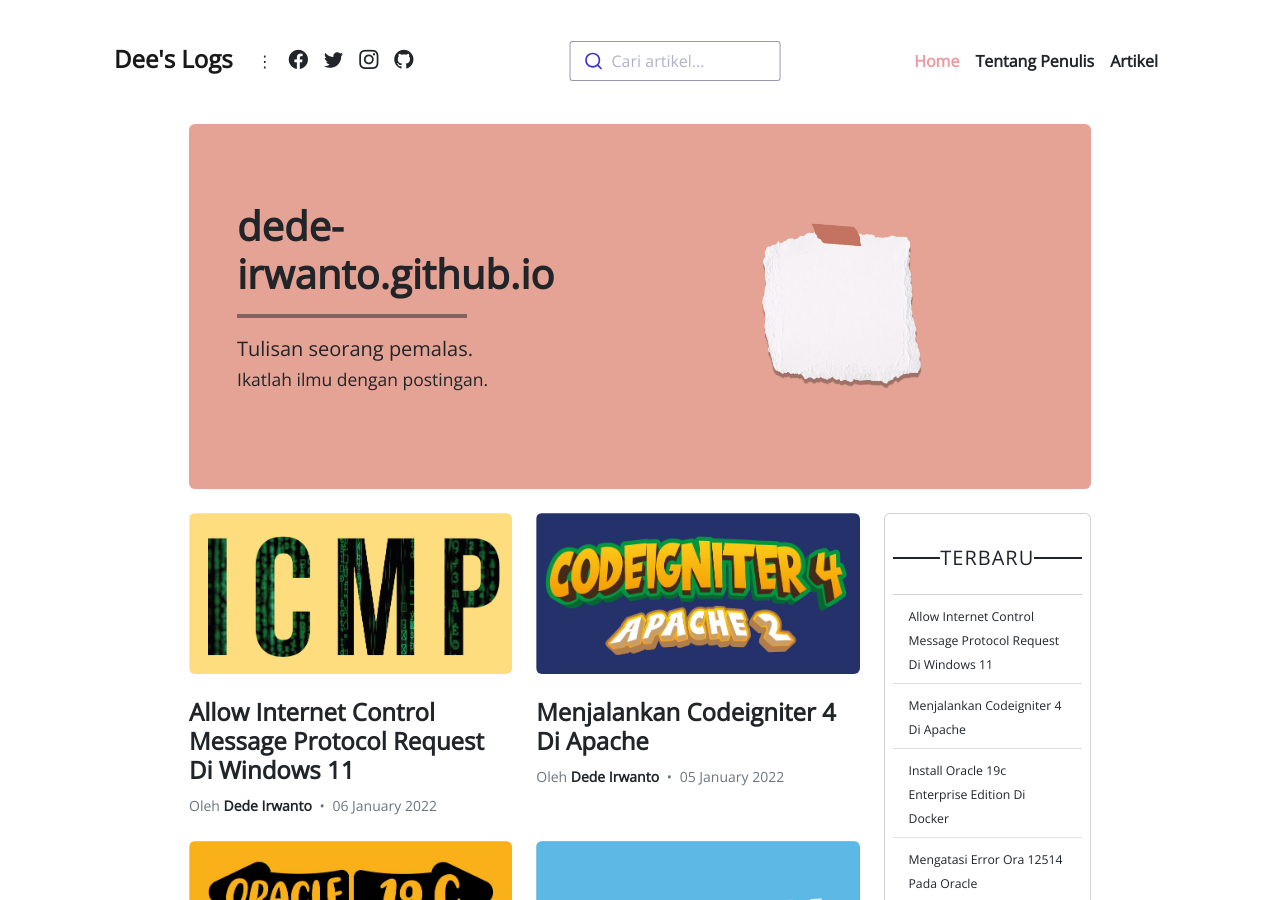
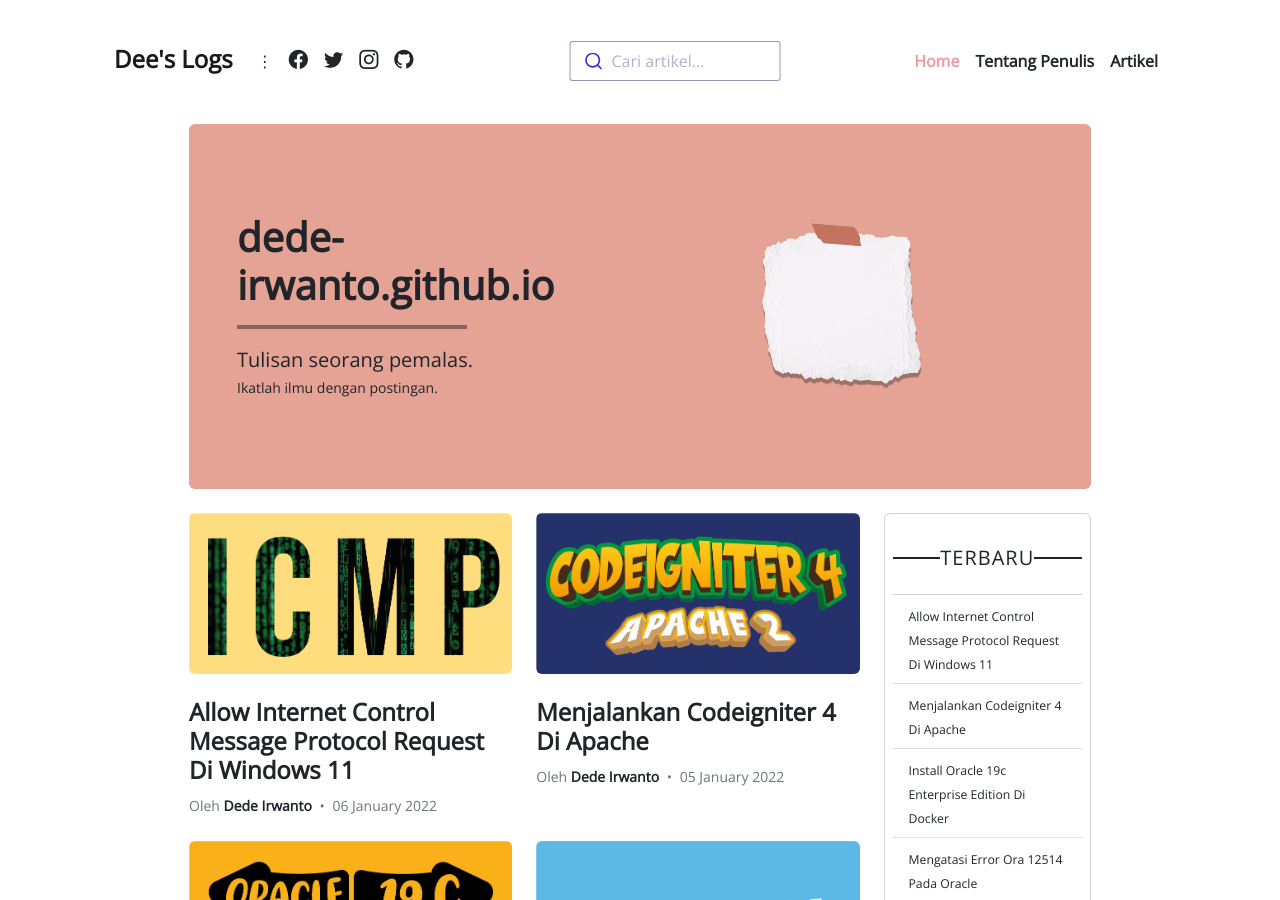
Before and after one commit to dede-irwanto/dede-irwanto.github.io, a Jekyll site: the page built from index.html, in a window 1280 px wide and 900 px high. Built offline with Jekyll 4.4.1, drawn with Linux system fonts in a browser that asks for light colours; nearby versions of some CDN libraries.

Commit message:
update index

```diff
--- a/index.html
+++ b/index.html
@@ -10,10 +10,8 @@
         <div class="feature col-6">
             <h1 class="fw-bold">dede-irwanto.github.io</h1>
             <hr class="border border-dark border-2 opacity-50" width="230px">
-            <p class="lead">Tulisan seorang pemalas.<br />
-                <span class="small">Ikatlah ilmu dengan postingan.</span>
-            </p>
-
+            <span class="lead">Tulisan seorang pemalas.</span><br />
+            <span class="small">Ikatlah ilmu dengan postingan.</span>
         </div>
         <div class="feature col-6 d-none d-lg-block">
             <img src="/images/jumbotron-img.jpg" class="img-fluid">
```
